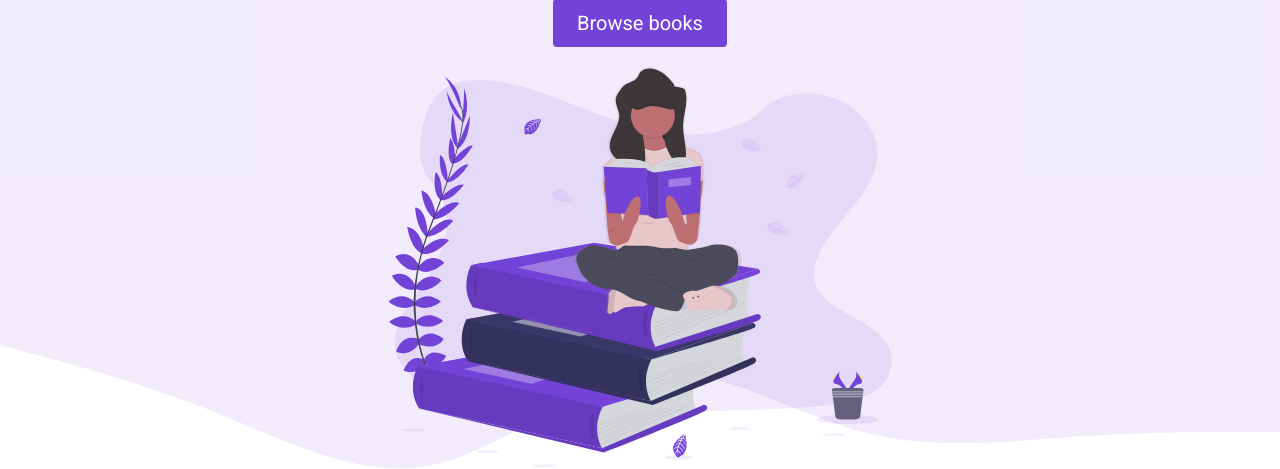
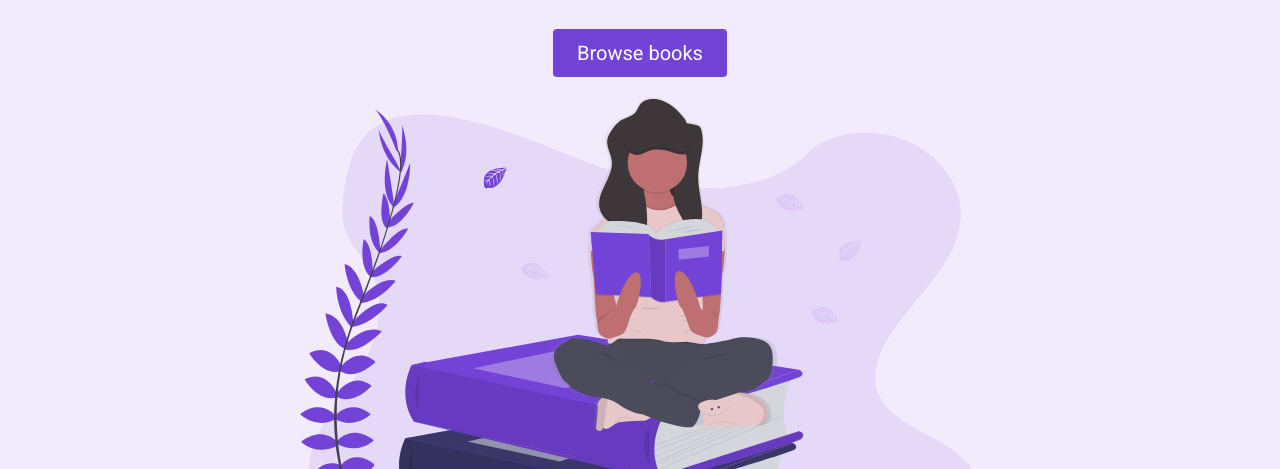
Before and after one commit to 100matthew001-sketch/e-commerce-project, a plain HTML site: page index.html in a window 1280 px wide. Shown: the part 331-800 px from the top of the page. Drawn offline with Linux system fonts and the light colour scheme.

Commit message:
another morning push

```diff
--- a/styles.css
+++ b/styles.css
@@ -77,7 +77,8 @@ li {
 }
 
 header {
-    height: calc(100vh - 80px);
+    min-height: calc(100vh - 80px);
+    padding-top: 30px;
 }
 
 .header__container {
@@ -132,10 +133,7 @@ button:active {
     z-index: 2;
 }
 
-.header__img--wrapper img {
-  height: 100%;
-  max-height: 50vh;
-}
+
 
 .container {
   padding: 56px 0;
```
